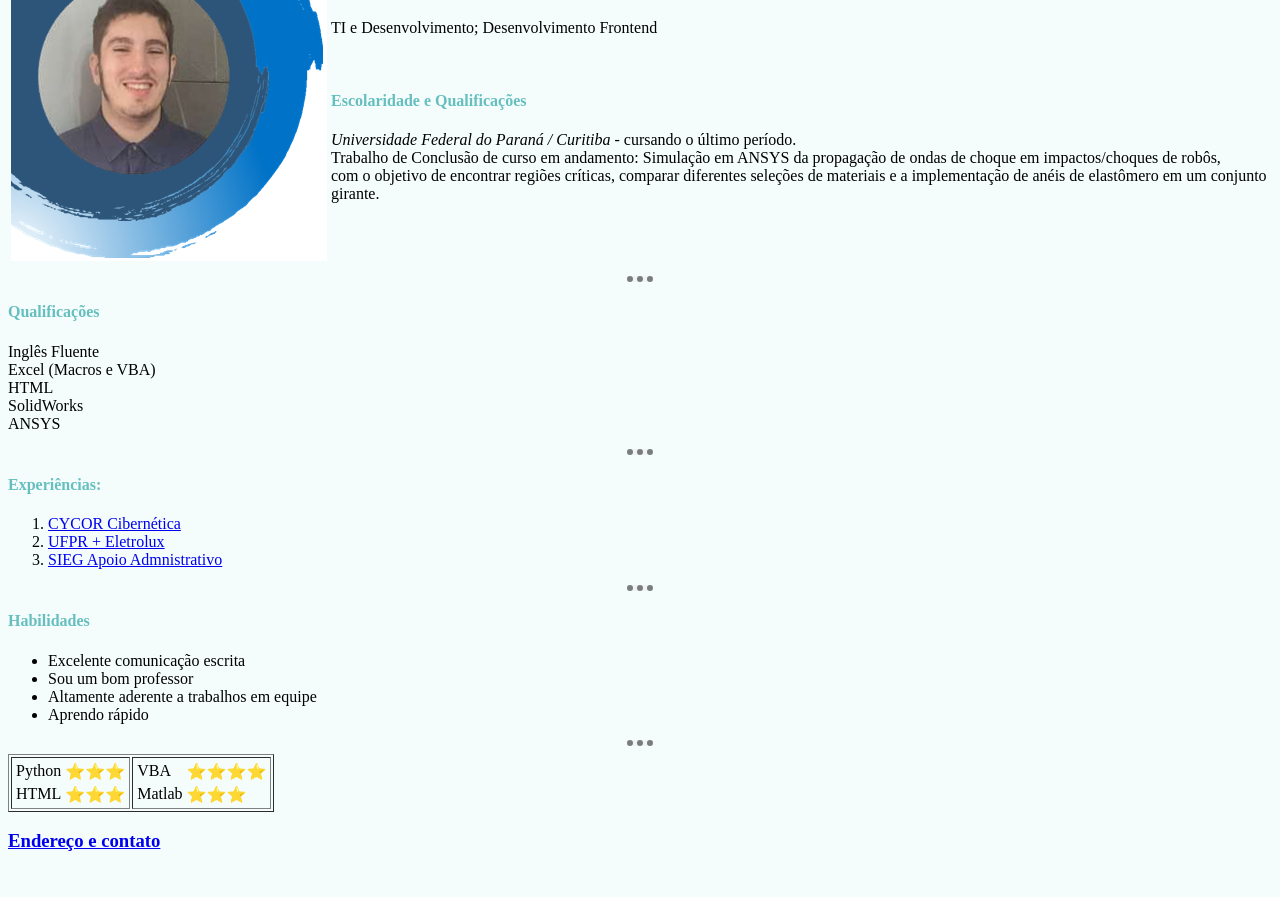
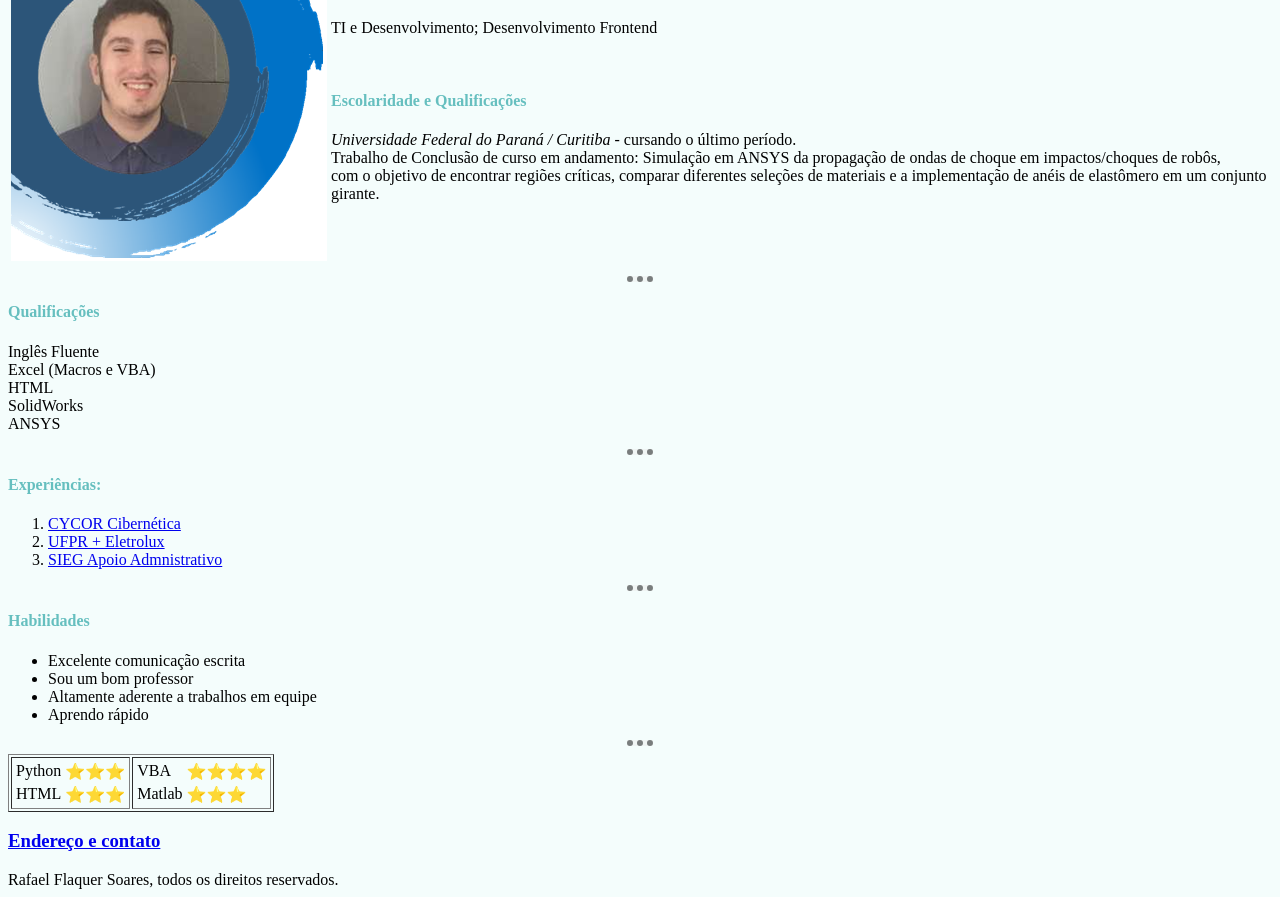
Before and after one commit to Rafflaquer/cv, a plain HTML site: page index.html in a window 1280 px wide. Shown: the part 136-1033 px from the top of the page. Before the commit the page ends 1007 px from the top, so only its background shows below. Drawn offline with Linux system fonts and the light colour scheme.

Commit message:
Update index.html

```diff
--- a/index.html
+++ b/index.html
@@ -77,5 +77,6 @@
         </tr>
     </table>
     <h3><a href="Detalhes de contato.html">Endereço e contato</a></h3>
+    <footer>Rafael Flaquer Soares, todos os direitos reservados.</footer>
 </body>
 </html>
```
